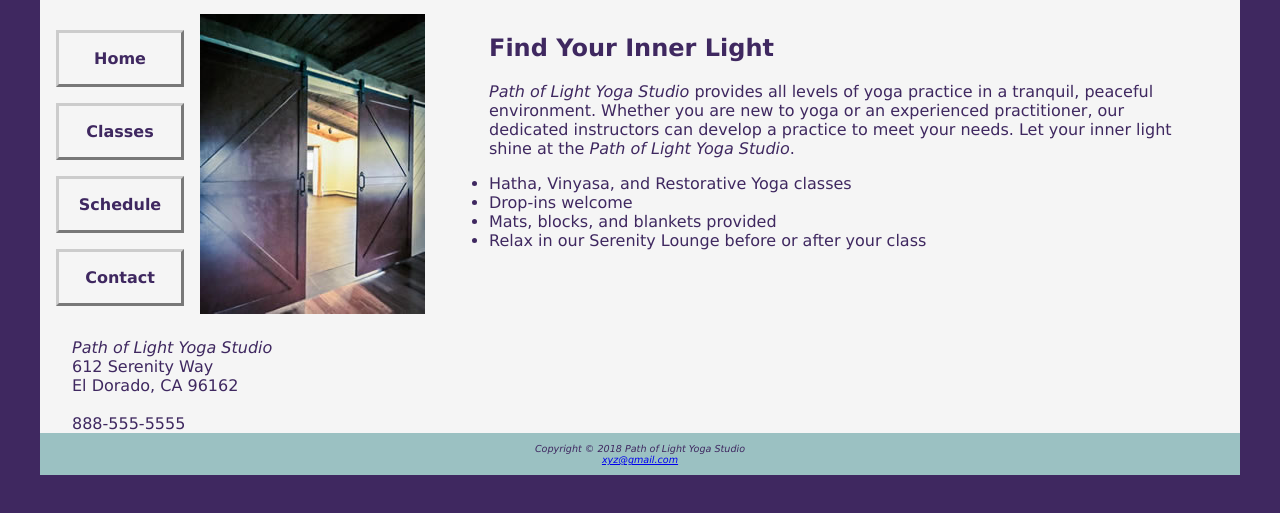
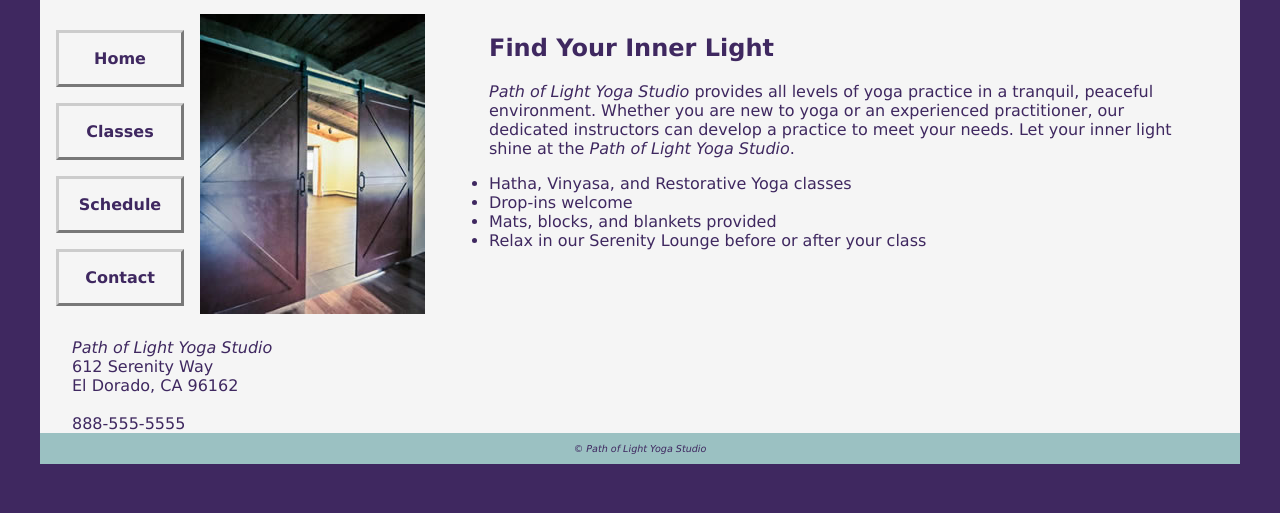
Before and after one commit to vidhijayswal/YogaWebsite, a plain HTML site: page YogaWebsite/index.html in a window 1280 px wide. Shown: the part 153-666 px from the top of the page. Drawn offline with Linux system fonts and the light colour scheme; files whose address does not match are found by name.

Commit message:
second commit

```diff
--- a/YogaWebsite/index.html
+++ b/YogaWebsite/index.html
@@ -63,7 +63,8 @@
          </main>
          <footer>
 
-            Copyright &copy; 2018 Path of Light Yoga Studio <br> <a href = "mailto:babak@adeli.com">xyz@gmail.com</a>
+             &copy; Path of Light Yoga Studio
+             <!-- <br> <a href = "mailto:babak@adeli.com">xyz@gmail.com</a> -->
 
         </footer>
         </body>
```
Also changed, not shown: YogaWebsite/classes.html (+2 -2 lines), YogaWebsite/contact.html (+2 -1 lines), YogaWebsite/schedule.html (+2 -1 lines).
